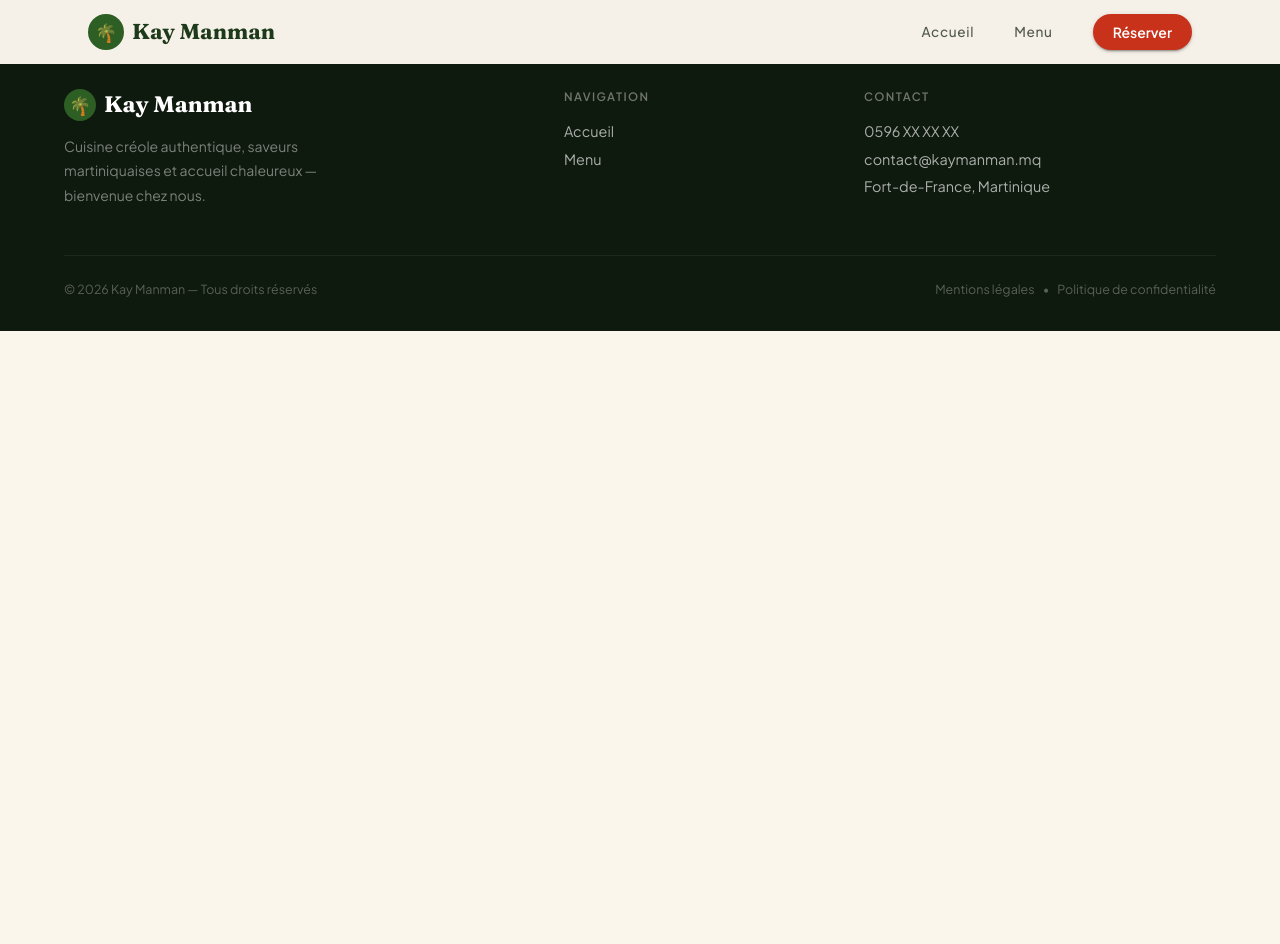
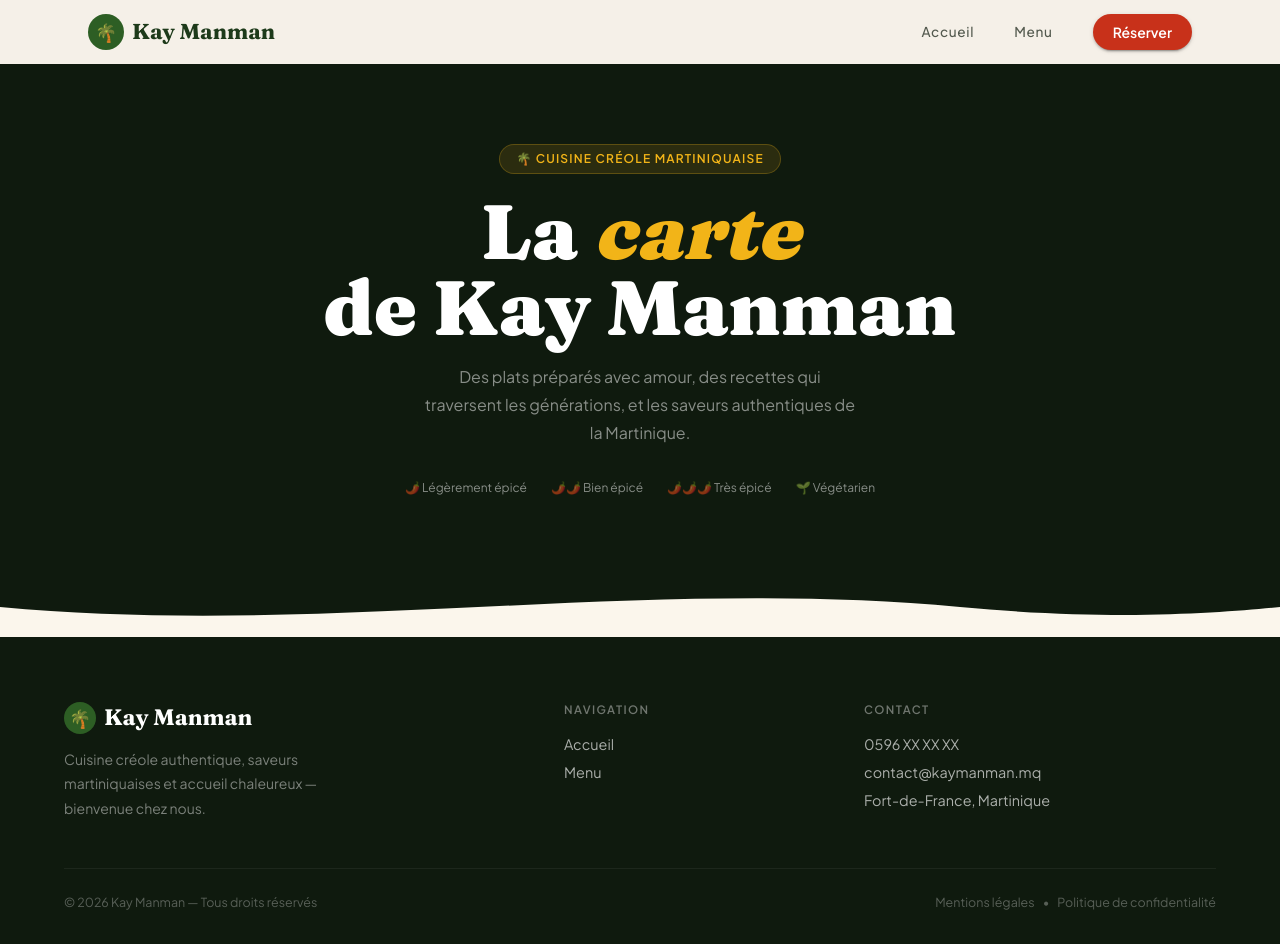
Before and after one commit to stantanasi/restaurant-website, a Next.js app: page /menu in a window 1280 px wide. Before the commit the page ends 800 px from the top, so only its background shows below. Built offline with nearby package versions, Linux system fonts and the light colour scheme; what @mui/material-nextjs would draw is missing.

Commit message:
feat(menu): display hero section

```diff
--- a/app/menu/page.tsx
+++ b/app/menu/page.tsx
@@ -1,5 +1,9 @@
+import Hero from '@/app/menu/sections/Hero';
+
 export default function MenuPage() {
   return (
-    <div>Menu</div>
+    <main>
+      <Hero />
+    </main >
   );
 }
```
